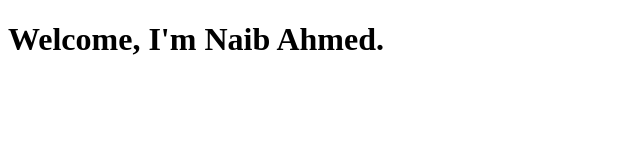
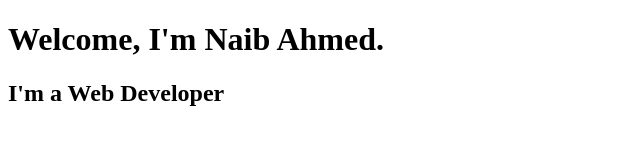
Before and after one commit to naibahmed96/Single-Page-Website, a plain HTML site: page index.html in a window 1280 px wide. Shown: the whole page, without its empty margins (0-640 px from the left). Drawn offline with Linux system fonts and the light colour scheme.

Commit message:
Added H2 tag

```diff
--- a/index.html
+++ b/index.html
@@ -8,6 +8,7 @@
 </head>
 <body>
   <h1>Welcome, I'm Naib Ahmed.</h1>
+  <h2>I'm a Web Developer</h2>
 
 </body>
 </html>
```
